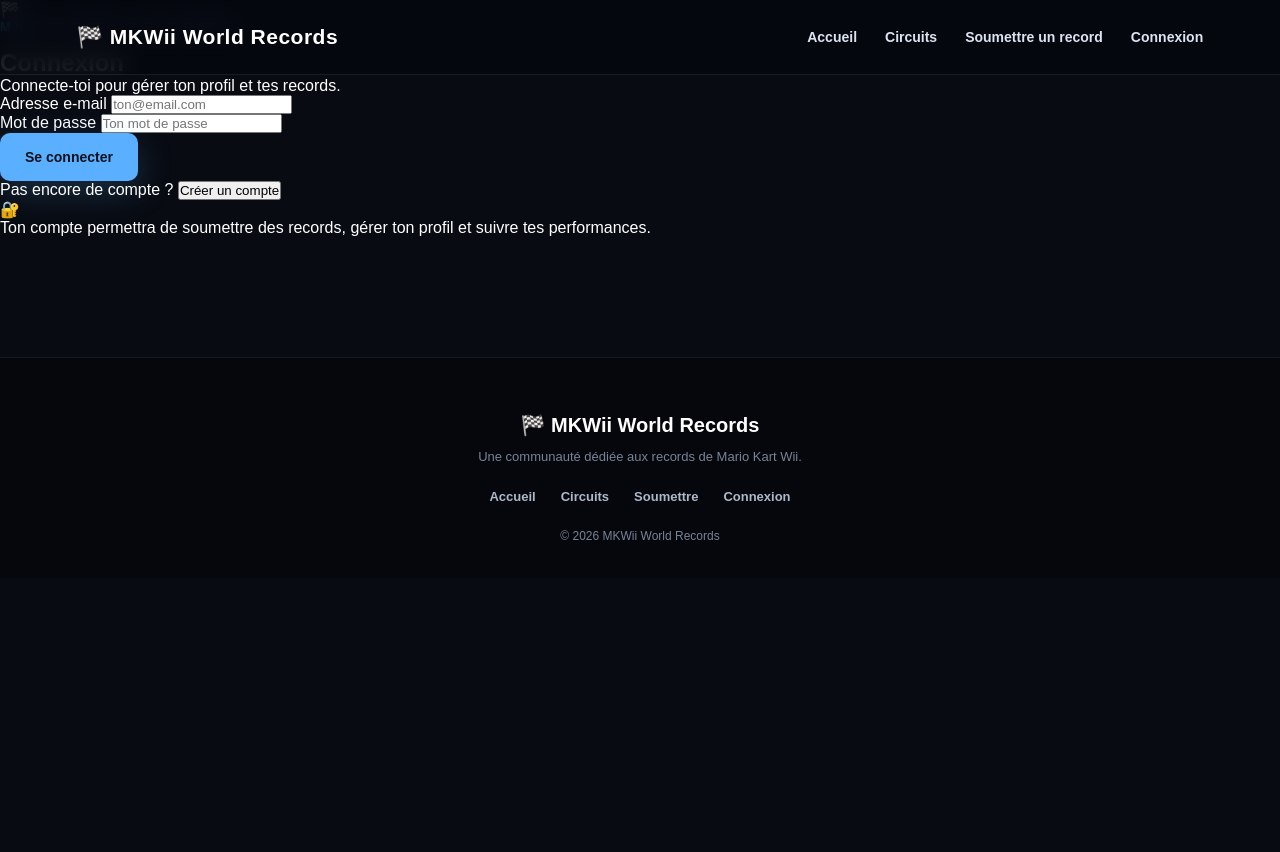
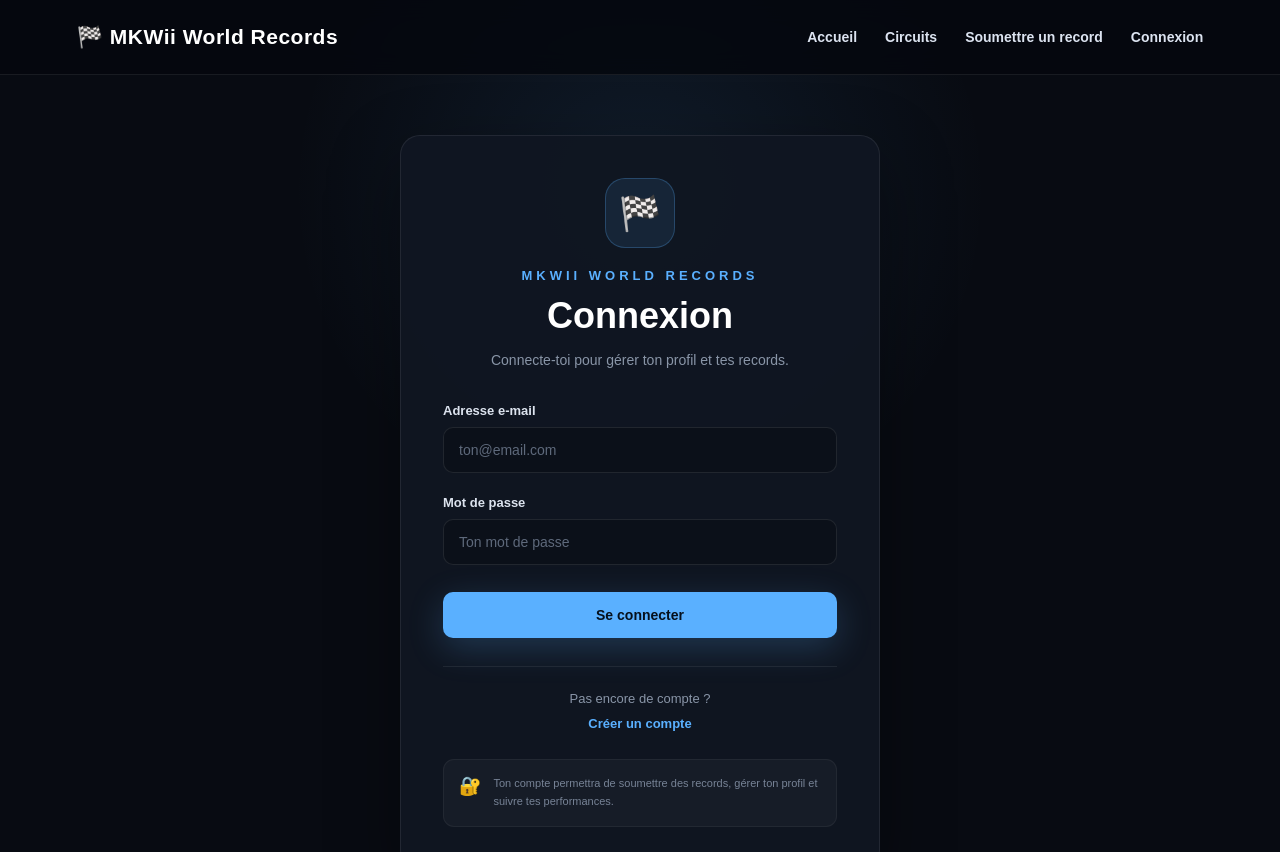
Before and after one commit to Galoulou/MKWii-World-RecordsGALOULOU, a plain HTML site: page login.html in a window 1280 px wide. Shown: the top 852 px of the page. Before the commit the page ends 800 px from the top, so only its background shows below. Drawn offline with Linux system fonts and the light colour scheme.

Commit message:
Add styles for authentication page and form elements

```diff
--- a/css/style.css
+++ b/css/style.css
@@ -843,3 +843,321 @@
     }
 
 }
+/* ================================
+   PAGE CONNEXION / INSCRIPTION
+================================ */
+
+.auth-page {
+    min-height: 100vh;
+
+    padding: 135px 20px 80px;
+
+    display: flex;
+    justify-content: center;
+    align-items: flex-start;
+
+    background:
+        radial-gradient(
+            circle at 50% 20%,
+            rgba(90,176,255,0.10),
+            transparent 35%
+        );
+}
+
+.auth-container {
+    width: 100%;
+    max-width: 480px;
+
+    padding: 42px;
+
+    background: rgba(16,22,34,0.96);
+
+    border: 1px solid rgba(255,255,255,0.08);
+
+    border-radius: 20px;
+
+    box-shadow:
+        0 25px 70px rgba(0,0,0,0.35);
+
+    text-align: center;
+}
+
+.auth-logo {
+    width: 70px;
+    height: 70px;
+
+    margin: 0 auto 20px;
+
+    display: flex;
+    align-items: center;
+    justify-content: center;
+
+    border-radius: 20px;
+
+    background: rgba(90,176,255,0.10);
+
+    border: 1px solid rgba(90,176,255,0.25);
+
+    font-size: 34px;
+}
+
+.auth-container .subtitle {
+    margin-bottom: 12px;
+}
+
+.auth-container h1 {
+    font-size: 36px;
+
+    margin-bottom: 12px;
+}
+
+.auth-description {
+    color: #8995a7;
+
+    font-size: 14px;
+
+    line-height: 1.6;
+
+    margin-bottom: 32px;
+}
+
+
+/* ================================
+   FORMULAIRE
+================================ */
+
+.auth-container form {
+    text-align: left;
+}
+
+.form-group {
+    display: flex;
+
+    flex-direction: column;
+
+    gap: 9px;
+
+    margin-bottom: 22px;
+}
+
+.form-group label {
+    font-size: 13px;
+
+    font-weight: 800;
+
+    color: #dce3ee;
+}
+
+.form-group input,
+.form-group select,
+.form-group textarea {
+    width: 100%;
+
+    padding: 14px 15px;
+
+    background: #0b1019;
+
+    color: white;
+
+    border: 1px solid rgba(255,255,255,0.09);
+
+    border-radius: 10px;
+
+    outline: none;
+
+    font-family: inherit;
+
+    font-size: 14px;
+
+    transition: 0.25s;
+}
+
+.form-group input::placeholder,
+.form-group textarea::placeholder {
+    color: #5e697b;
+}
+
+.form-group input:focus,
+.form-group select:focus,
+.form-group textarea:focus {
+    border-color: rgba(90,176,255,0.7);
+
+    box-shadow:
+        0 0 0 3px rgba(90,176,255,0.08);
+}
+
+
+/* ================================
+   BOUTON
+================================ */
+
+.auth-button {
+    width: 100%;
+
+    border: none;
+
+    cursor: pointer;
+
+    margin-top: 5px;
+
+    font-family: inherit;
+}
+
+
+/* ================================
+   MESSAGE
+================================ */
+
+.auth-message {
+    margin-top: 20px;
+
+    padding: 13px 15px;
+
+    border-radius: 10px;
+
+    font-size: 13px;
+
+    line-height: 1.5;
+}
+
+.auth-message.success {
+    background: rgba(60,200,120,0.10);
+
+    border: 1px solid rgba(60,200,120,0.25);
+
+    color: #82e0aa;
+}
+
+.auth-message.error {
+    background: rgba(255,80,80,0.10);
+
+    border: 1px solid rgba(255,80,80,0.25);
+
+    color: #ff9b9b;
+}
+
+.auth-message.info {
+    background: rgba(90,176,255,0.10);
+
+    border: 1px solid rgba(90,176,255,0.25);
+
+    color: #8ecaff;
+}
+
+
+/* ================================
+   CHANGEMENT CONNEXION / INSCRIPTION
+================================ */
+
+.auth-switch {
+    margin-top: 28px;
+
+    padding-top: 24px;
+
+    border-top: 1px solid rgba(255,255,255,0.07);
+
+    font-size: 13px;
+
+    color: #8995a7;
+}
+
+.auth-switch button {
+    display: block;
+
+    margin: 10px auto 0;
+
+    padding: 0;
+
+    background: none;
+
+    border: none;
+
+    color: #5ab0ff;
+
+    font-family: inherit;
+
+    font-size: 13px;
+
+    font-weight: 800;
+
+    cursor: pointer;
+}
+
+.auth-switch button:hover {
+    text-decoration: underline;
+}
+
+
+/* ================================
+   INFO
+================================ */
+
+.auth-info {
+    display: flex;
+
+    align-items: flex-start;
+
+    gap: 12px;
+
+    margin-top: 28px;
+
+    padding: 15px;
+
+    text-align: left;
+
+    background: rgba(255,255,255,0.03);
+
+    border: 1px solid rgba(255,255,255,0.05);
+
+    border-radius: 11px;
+}
+
+.auth-info > div {
+    font-size: 18px;
+}
+
+.auth-info p {
+    margin: 0;
+
+    color: #778396;
+
+    font-size: 11px;
+
+    line-height: 1.6;
+}
+
+
+/* ================================
+   OPTIONNEL
+================================ */
+
+.optional {
+    color: #667285;
+
+    font-size: 11px;
+
+    font-weight: normal;
+
+    margin-left: 5px;
+}
+
+
+/* ================================
+   RESPONSIVE
+================================ */
+
+@media (max-width: 550px) {
+
+    .auth-page {
+        padding: 115px 15px 60px;
+    }
+
+    .auth-container {
+        padding: 30px 22px;
+    }
+
+    .auth-container h1 {
+        font-size: 30px;
+    }
+
+}
```
